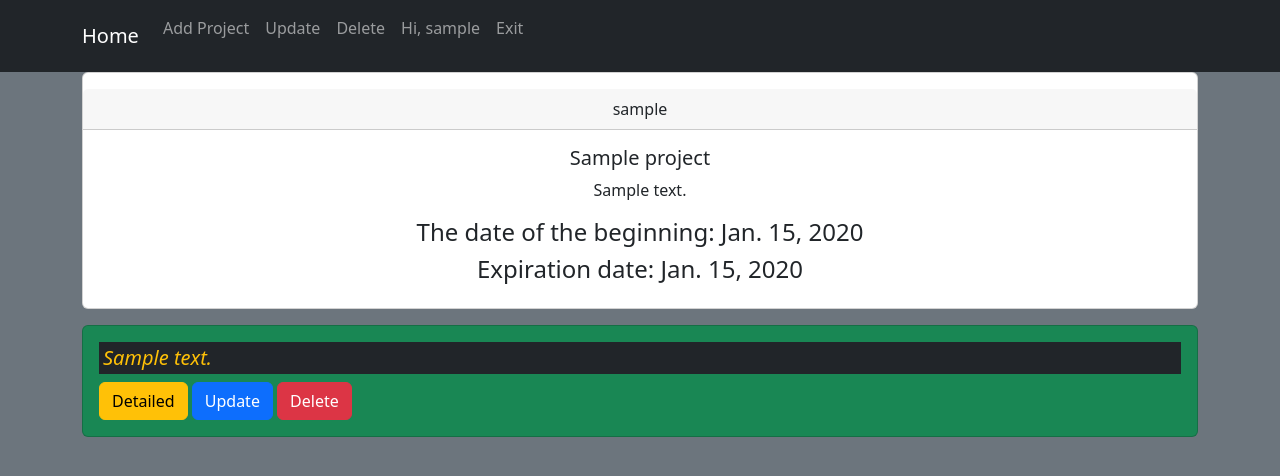
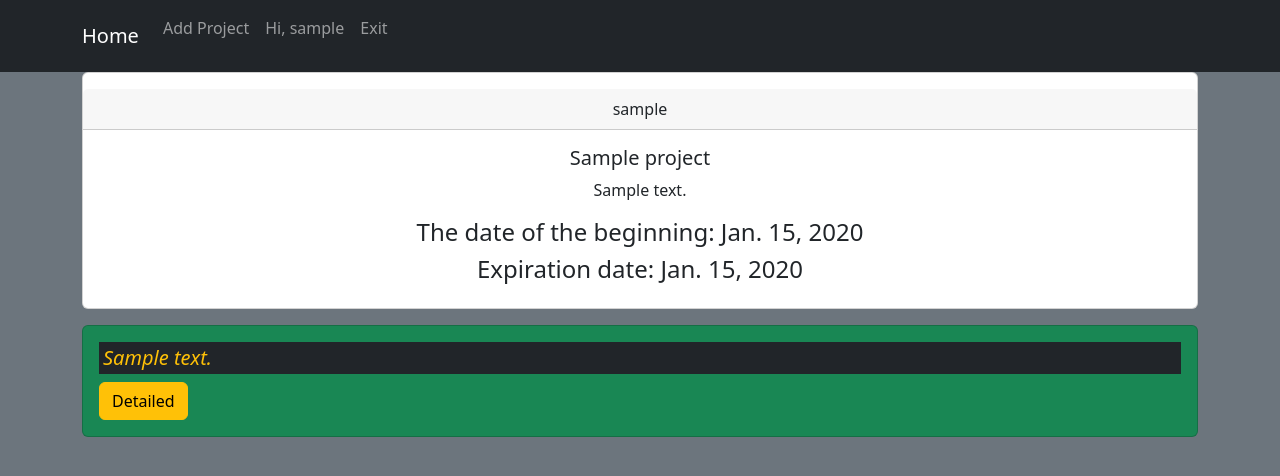
Before and after one commit to alina199826/my_to_do_list, a Django app: page /project/1/ in a window 1280 px wide. Shown: the top 476 px of the page. Run offline with Django 4.2, Linux system fonts and the light colour scheme; a user stored in the database is signed in; tables that the repository leaves empty hold one stand-in row (values such as "Sample post"); parts of the project's set-up code (start-up, migrations or seed data) failed here and were passed over.

Commit message:
убрала лишний код

```diff
--- a/source/webapp/templates/index.html
+++ b/source/webapp/templates/index.html
@@ -21,9 +21,7 @@
 
          <form action="" method="post">
              {% csrf_token %}
-             {% if request.user.is_authenticated %}
-                 <p><input type="submit" class="btn btn-danger" value="Delete"></p>
-              {% endif %}
+
 
              {% for task in tasks %}
 
--- a/source/webapp/templates/project/project_list.html
+++ b/source/webapp/templates/project/project_list.html
@@ -26,9 +26,6 @@
 
          <form action="" method="post">
              {% csrf_token %}
-              {% if request.user.is_authenticated %}
-                 <p><input type="submit" class="btn btn-danger" value="Delete"></p>
-               {% endif %}
 
              {% for project in projects %}
 
--- a/source/webapp/templates/project/project_view.html
+++ b/source/webapp/templates/project/project_view.html
@@ -6,12 +6,12 @@
     <li class="nav-item">
           <a class="nav-link" href="{% url 'webapp:project_add' %}">Add Project</a>
     </li>
-     {% if perms.webapp.change_project or project.users == request.user %}
+     {% if perms.webapp.change_project and project.users == request.user %}
     <li class="nav-item">
           <a class="nav-link" href="{% url 'webapp:project_update' project.pk %}"> Update</a>
     </li>
     {% endif %}
-    {% if perms.webapp.delete_project  or project.users == request.user %}
+    {% if perms.webapp.delete_project  and project.users == request.user %}
     <li class="nav-item">
           <a class="nav-link" href="{% url 'webapp:project_delete' project.pk %}">Delete</a>
     </li>
@@ -45,10 +45,10 @@
                 <h5 class="card-title   p-1 text-warning bg-dark text-md fst-italic"> {{ task.summary }}</h5>
                 <a href="{{ task.get_absolute_url }}" class="btn btn-warning">Detailed</a>
                      {% if request.user.is_authenticated %}
-                       {% if perms.webapp.change_project or project.users == request.user %}
+                       {% if perms.webapp.change_project and project.users == request.user %}
                         <a href="{% url 'webapp:update' task.pk %}" class="btn btn-primary">Update</a>
                        {% endif %}
-                       {% if perms.webapp.delete_project  or project.users == request.user %}
+                       {% if perms.webapp.delete_project  and project.users == request.user %}
                         <a href="{% url 'webapp:delete' task.pk %}" class="btn btn-danger">Delete</a>
                        {% endif %}
 
```
Also changed, not shown: source/webapp/templates/task_view.html (+3 -4 lines), source/accounts/migrations/0001_initial.py (added), source/webapp/migrations/0014_alter_project_users.py (added).
